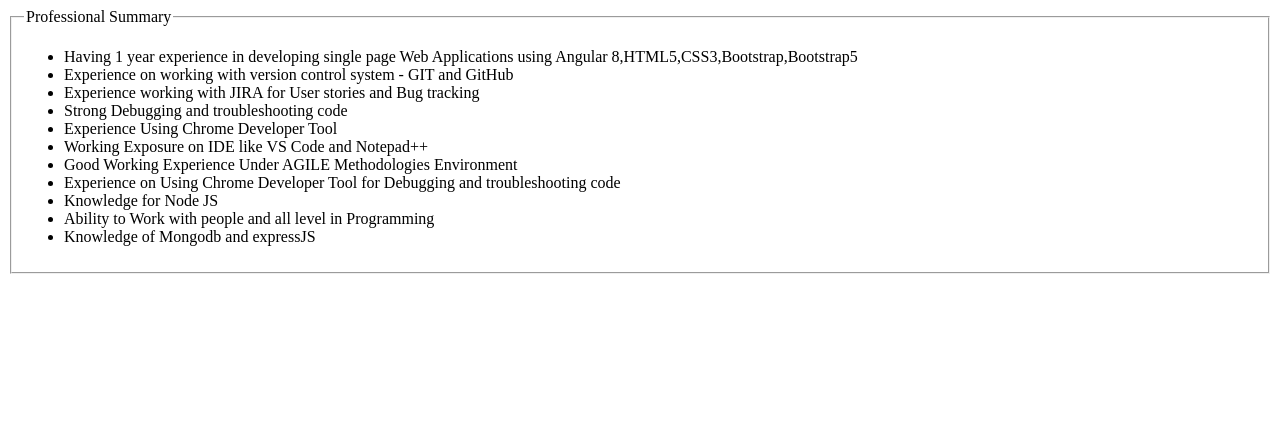
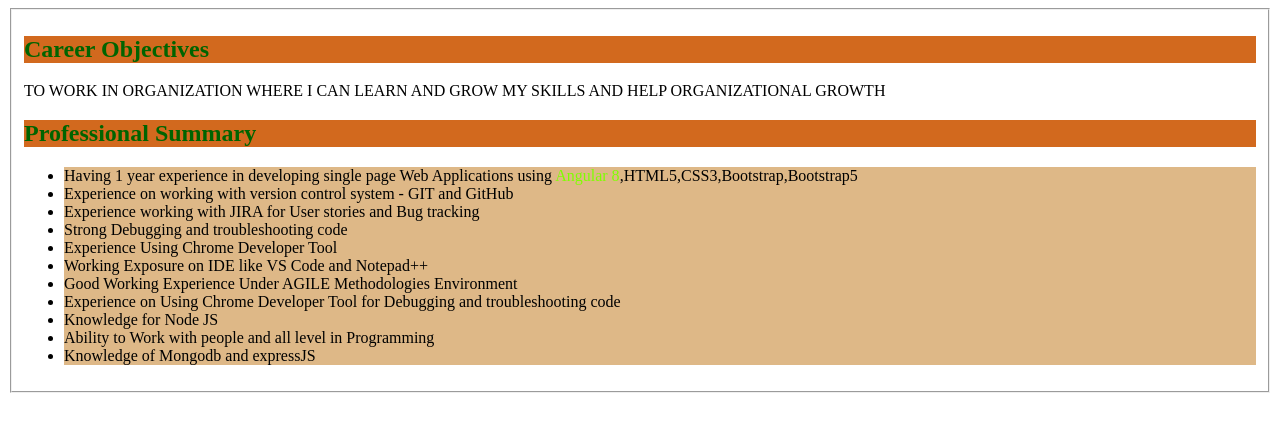
Before and after one commit to komalnkale01/MyProfile, a plain HTML site: page home.html in a window 1280 px wide. Drawn offline with Linux system fonts and the light colour scheme.

Commit message:
added css changes
added css changes

```diff
--- a/home.html
+++ b/home.html
@@ -5,14 +5,35 @@
     <meta name="viewport" content="width=device-width, initial-scale=1.0">
     <title>Professional Summary</title>
     <link rel="shortcut icon" href="KomalIcon.jpg" type="image/x-icon">
+    <style>
 
+        header{
+               color: cadetblue;
+               background-color: bisque;
+             }
+        .title{
+            color:darkgreen;
+            background-color: chocolate;
+            }
+        #language{
+            color:chartreuse;
+        }
+        li{
+            background-color: burlywood;
+        }
+     </style>
 </head>
 <body>
     <fieldset>
-        <legend>Professional Summary </legend>
+        <h2 class="title">Career Objectives </h2>
+        <p>TO WORK IN ORGANIZATION WHERE I CAN LEARN AND GROW MY SKILLS AND HELP ORGANIZATIONAL GROWTH </p>
+
+
+
+        <h2 class="title">Professional Summary </h2>
 
     <ul>
-        <li>Having 1 year experience in developing single page Web Applications using Angular 8,HTML5,CSS3,Bootstrap,Bootstrap5</li>
+        <li>Having 1 year experience in developing single page Web Applications using <span id="language">Angular 8</span>,HTML5,CSS3,Bootstrap,Bootstrap5</li>
         <li>Experience on working with version control system - GIT and GitHub </li>
         <li>Experience working with JIRA for User stories and Bug tracking </li>
         <li>Strong Debugging and troubleshooting code </li>
```
Also changed, not shown: index.html (+7 -0 lines).
